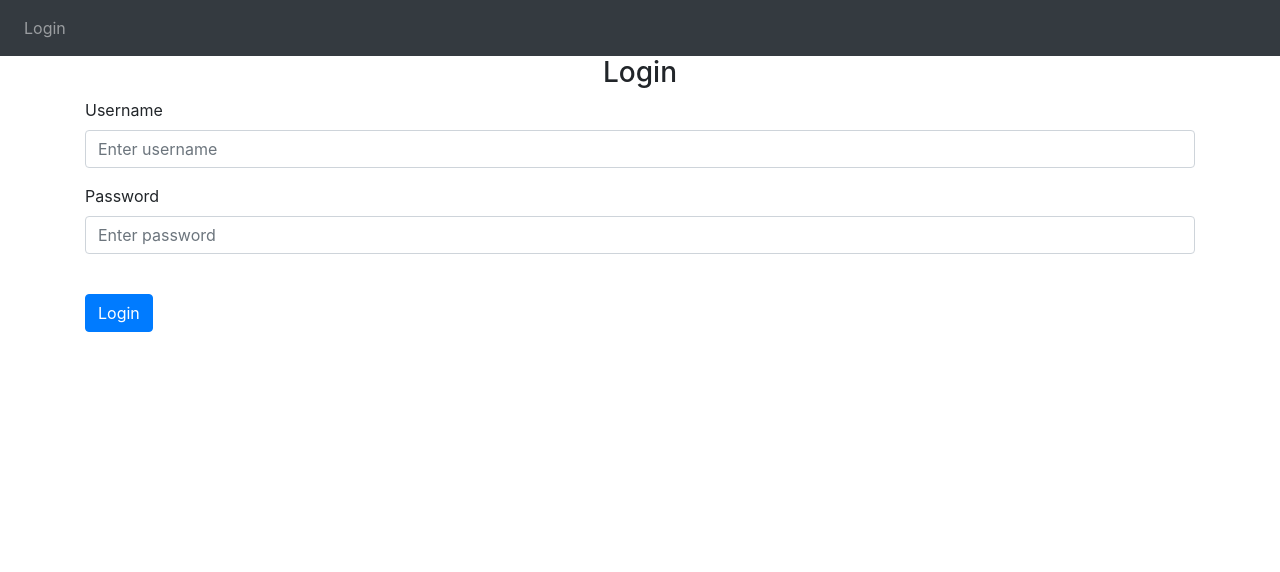
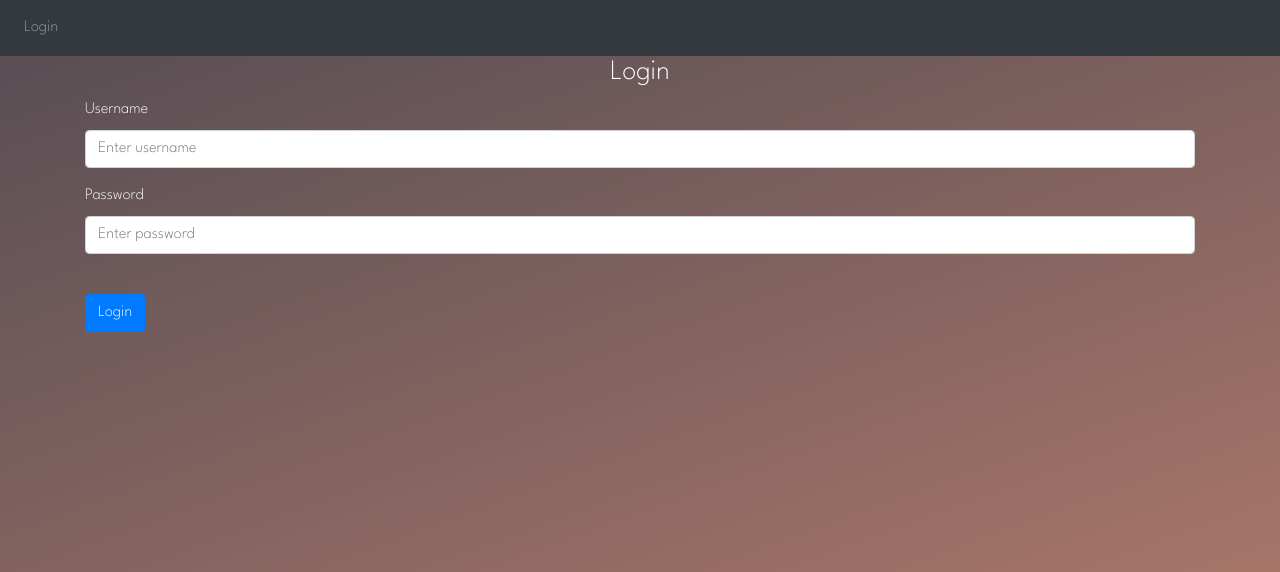
Before and after one commit to JMassey1/moviePickerThing, a Flask app: page /login in a window 1280 px wide. Shown: the top 572 px of the page. Run offline with Flask 2, Linux system fonts and the light colour scheme; parts of the project's set-up code (start-up, migrations or seed data) failed here and were passed over; some libraries are stand-ins or nearby versions.

Commit message:
trying to make site look good, added rotating gradient background

```diff
--- a/website/static/style.css
+++ b/website/static/style.css
@@ -11,6 +11,24 @@ table.dataTable thead .sorting_desc_disabled:before {
   bottom: .5em;
 }
 
-html {
+body {
+  margin: 0;
   font-family: 'League Spartan', sans-serif;
+  color: white;
+  background: linear-gradient(-20deg, #FFA17F, #00223E);
+  background-size: 400% 400%;
+  position: relative;
+  animation: change-background 30s ease-in-out infinite;
 }
+
+@keyframes change-background {
+  0%{
+    background-position: 0 50%;
+  }
+  50%{
+    background-position: 100% 50%;
+  }
+  100%{
+    background-position: 0 50%;
+  }
+}
```
